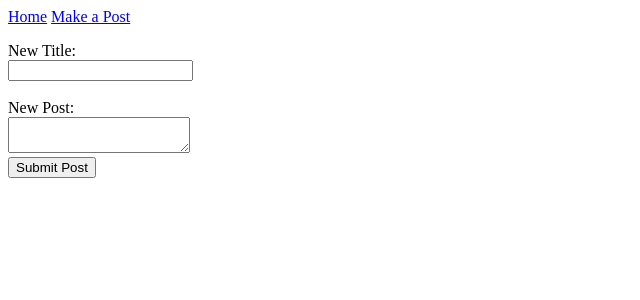
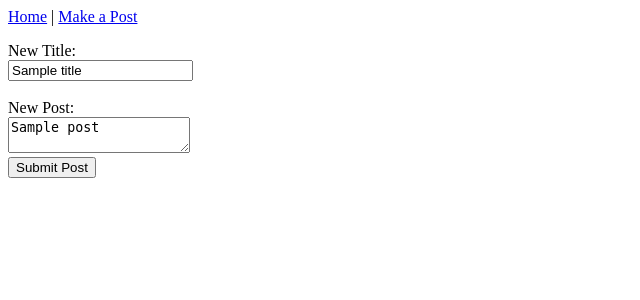
Before and after one commit to Bethany102082/Build-a-blog, a Flask app: template templates/post_entry_page.html in a window 1280 px wide. Shown: the top 300 px of the page, without its empty margins (0-640 px from the left). Run offline with Flask 2, Linux system fonts and the light colour scheme; the template is opened without the code that fills it: most values are stand-ins (such as "Sample title", 1, 10 or a date in 2020).

Commit message:
made corrections

```diff
--- a/main.py
+++ b/main.py
@@ -33,12 +33,14 @@ def my_post():
         post = request.form['post']
         title_error = ""
         post_error = ""
-
+        valid = True
         if title == "":
             title_error = "Please enter a title."
+            valid = False
         if post == "":
             post_error = "Please enter a post."
-        if title == "" or post == "":
+            valid = False
+        if valid == False:
             return render_template('post_entry_page.html', title_error=title_error, post_error=post_error, title=title, post=post)
         else:
             new_entry = Entry(title, post)
@@ -51,5 +53,7 @@ def my_post():
         id = int(request.args.get("id"))
         saved_entry = Entry.query.get(id)
         return render_template('saved_entry.html', saved_entry=saved_entry)
+
+
 if __name__ == '__main__':
     app.run()
--- a/templates/base.html
+++ b/templates/base.html
@@ -10,7 +10,7 @@
     </head>
 <body>
 <nav>
-    <a href="/">Home</a>
+    <a href="/">Home</a> |
     <a href="/make_post">Make a Post</a>
 </nav>
 
--- a/templates/post_entry_page.html
+++ b/templates/post_entry_page.html
@@ -4,11 +4,13 @@
     <form method = 'POST' action="/my_post">
         <label>
             New Title:<br>
-            <input type="text" name='title' />
+            <input type="text" name='title' value="{{title}}" />
+            <span>{{title_error}}</span>
         </label><br><br>
         <label>
             New Post:<br>
-            <textarea name='post'></textarea>
+            <textarea name='post'>{{post}}</textarea>
+            <span>{{post_error}}</span>
         </label><br>
         <input type="submit" value='Submit Post' />
     </form>
```
